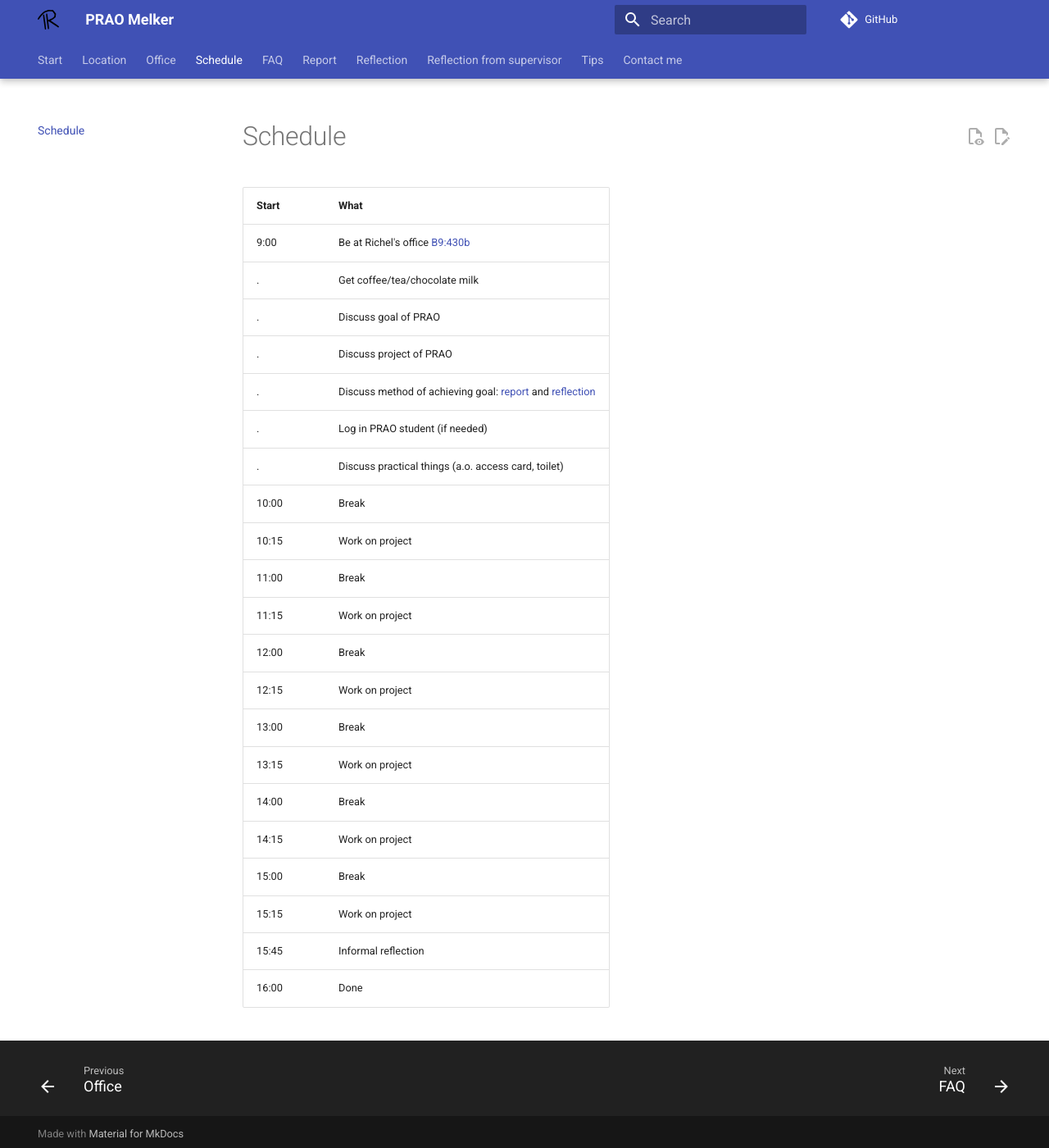
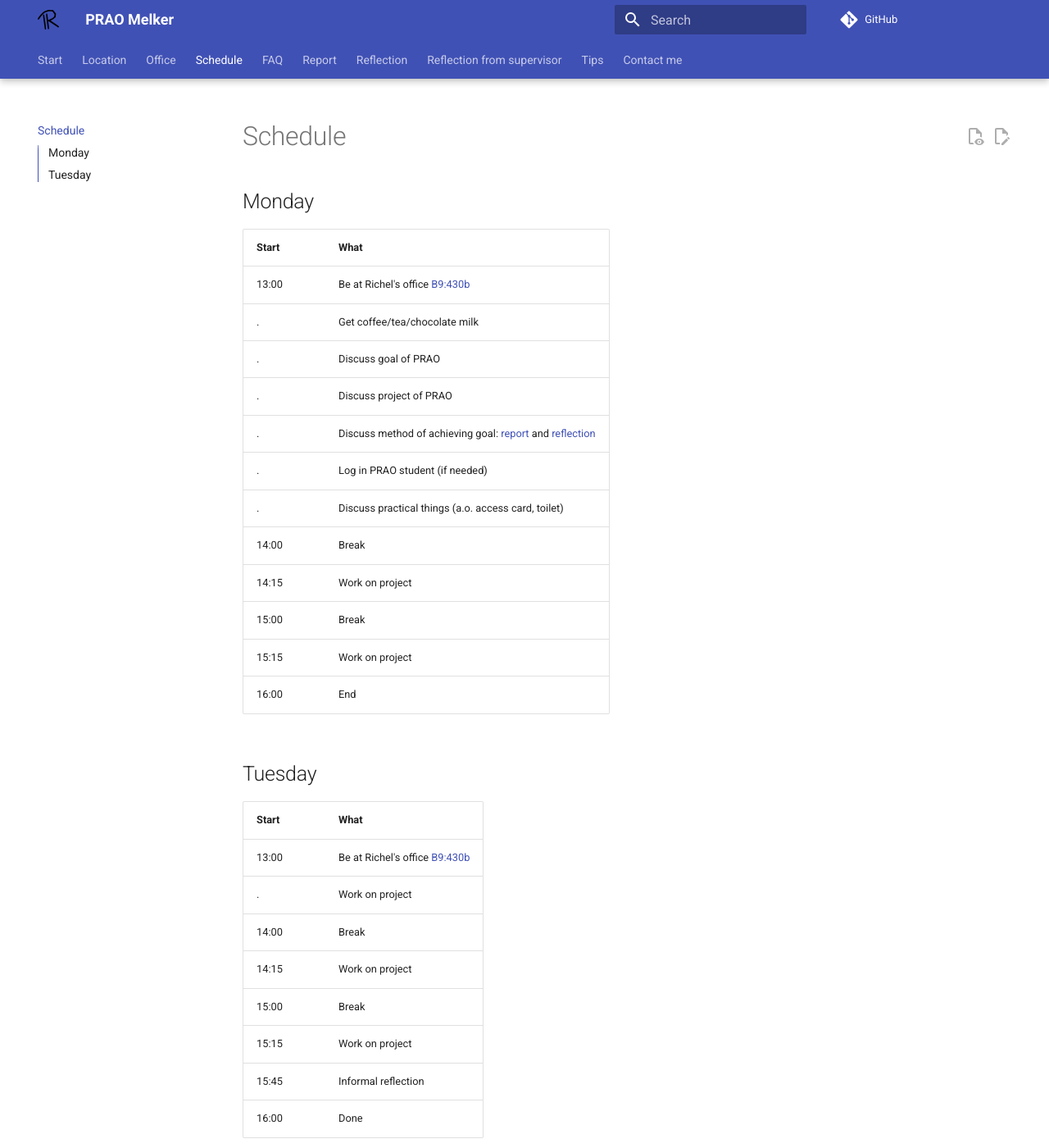
Before and after one commit to richelbilderbeek/prao_melker_20261109, an MkDocs documentation site: the page built from docs/schedule.md, in a window 1280 px wide and 1400 px high. Shown: the whole window at 82% size. Built offline with MkDocs 1.6.1 and Material for MkDocs 9.7.7, drawn with Linux system fonts in a browser that asks for light colours; comment, search, counter and statistics services are not loaded.

Commit message:
Fix schedule

```diff
--- a/docs/schedule.md
+++ b/docs/schedule.md
@@ -1,22 +1,28 @@
 # Schedule
+
+## Monday
 
 Start|What
 -----|-----
-9:00 |Be at Richel's office [B9:430b](office.md)
+13:00|Be at Richel's office [B9:430b](office.md)
 .    |Get coffee/tea/chocolate milk
 .    |Discuss goal of PRAO
 .    |Discuss project of PRAO
 .    |Discuss method of achieving goal: [report](report.md) and [reflection](reflection.md)
 .    |Log in PRAO student (if needed)
 .    |Discuss practical things (a.o. access card, toilet)
-10:00|Break
-10:15|Work on project
-11:00|Break
-11:15|Work on project
-12:00|Break
-12:15|Work on project
-13:00|Break
-13:15|Work on project
+14:00|Break
+14:15|Work on project
+15:00|Break
+15:15|Work on project
+16:00|End
+
+## Tuesday
+
+Start|What
+-----|-----
+13:00|Be at Richel's office [B9:430b](office.md)
+.    |Work on project
 14:00|Break
 14:15|Work on project
 15:00|Break
```
Also changed, not shown: docs/README.md (+1 -1 lines).
